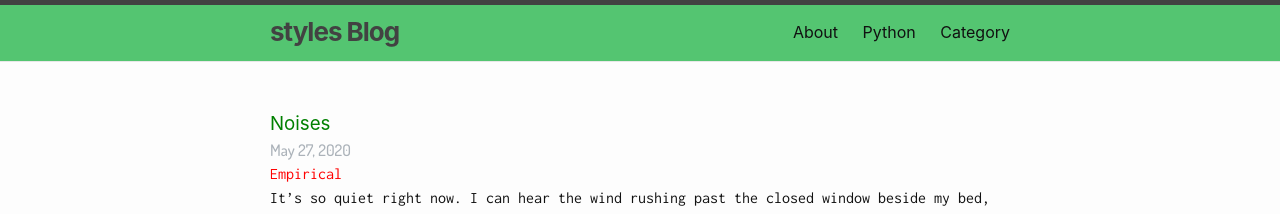
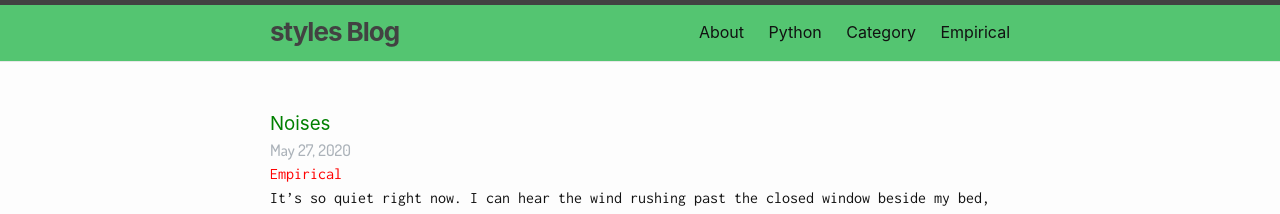
Before and after one commit to styles3544/Blog, a Jekyll site: the page built from index.html, in a window 1280 px wide. Shown: the top 214 px of the page. Built offline with Jekyll 4.4.1, drawn with Linux system fonts in a browser that asks for light colours.

Commit message:
renovating

```diff
--- a/_layouts/default.html
+++ b/_layouts/default.html
@@ -72,6 +72,7 @@
                 <div class="trigger"><a class="page-link" href="{{ site.baseurl }}/about/">About</a>
                     <a class="page-link" href="{{ site.baseurl }}/python/">Python</a>
 		    <a class="page-link" href="{{ site.baseurl }}/category/">Category</a>
+		    <a class="page-link" href="{{ site.baseurl }}/empirical/">Empirical</a>
 
                 </div>
 
```
